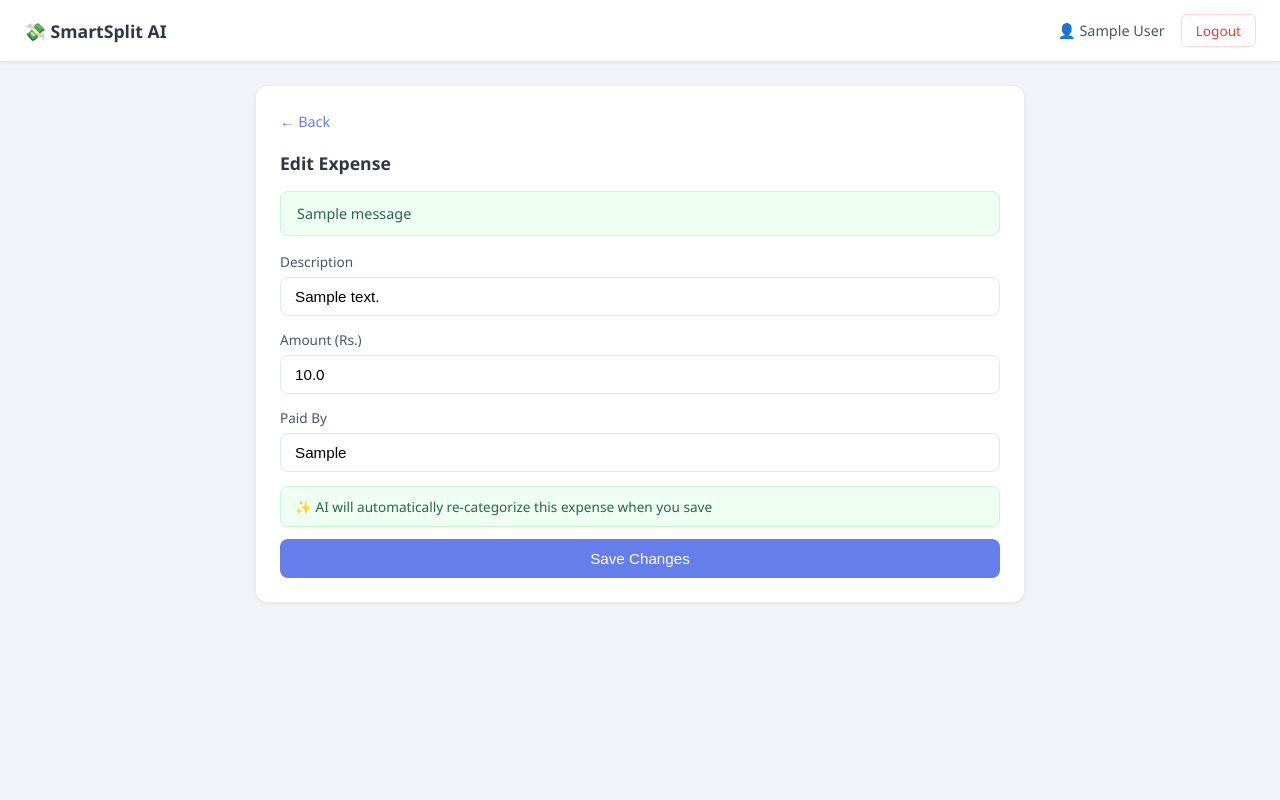
After one commit to ayush2854/smartsplit-ai, a Flask app: page /edit-expense/1 in a window 1280 px wide. The commit adds this page. Run offline with Flask 3, Linux system fonts and the light colour scheme; a user stored in the database is signed in; tables that the repository leaves empty hold one stand-in row (values such as "Sample post"); one stand-in notice (Sample message) is shown.

Commit message:
Phase 2: Add expense edit and delete with AI re-categorization

```diff
--- a/app.py
+++ b/app.py
@@ -209,6 +209,71 @@ def insights(group_id):
     ai_insight = get_spending_insights(expenses_list, grp['name'])
     return render_template('insights.html', group=grp, insight=ai_insight)
 
+@app.route('/edit-expense/<int:expense_id>', methods=['GET', 'POST'])
+@login_required
+def edit_expense(expense_id):
+    conn = get_connection()
+
+    # Get expense and verify it belongs to current user's group
+    expense = conn.execute('''
+        SELECT e.* FROM expenses e
+        JOIN groups g ON e.group_id = g.id
+        WHERE e.id = ? AND g.user_id = ?
+    ''', (expense_id, current_user.id)).fetchone()
+
+    if not expense:
+        conn.close()
+        flash('Expense not found.', 'error')
+        return redirect(url_for('index'))
+
+    if request.method == 'POST':
+        description = request.form['description']
+        amount = float(request.form['amount'])
+        paid_by = request.form['paid_by']
+
+        # Re-categorize with AI since description may have changed
+        category = categorize_expense(description, amount)
+
+        conn.execute('''
+            UPDATE expenses
+            SET description = ?, amount = ?, paid_by = ?, category = ?
+            WHERE id = ?
+        ''', (description, amount, paid_by, category, expense_id))
+        conn.commit()
+        conn.close()
+
+        flash('Expense updated successfully.', 'success')
+        return redirect(url_for('group', group_id=expense['group_id']))
+
+    conn.close()
+    return render_template('edit_expense.html', expense=expense)
+
+
+@app.route('/delete-expense/<int:expense_id>', methods=['POST'])
+@login_required
+def delete_expense(expense_id):
+    conn = get_connection()
+
+    # Verify expense belongs to current user's group
+    expense = conn.execute('''
+        SELECT e.* FROM expenses e
+        JOIN groups g ON e.group_id = g.id
+        WHERE e.id = ? AND g.user_id = ?
+    ''', (expense_id, current_user.id)).fetchone()
+
+    if not expense:
+        conn.close()
+        flash('Expense not found.', 'error')
+        return redirect(url_for('index'))
+
+    group_id = expense['group_id']
+    conn.execute('DELETE FROM expenses WHERE id = ?', (expense_id,))
+    conn.commit()
+    conn.close()
+
+    flash('Expense deleted.', 'success')
+    return redirect(url_for('group', group_id=group_id))
+
 if __name__ == '__main__':
     init_db()
     app.run(debug=True)
--- a/static/style.css
+++ b/static/style.css
@@ -345,3 +345,32 @@ body {
 }
 
 .empty-icon { font-size: 3rem; margin-bottom: 12px; }
+
+/* Action buttons */
+.action-btn {
+    padding: 4px 8px;
+    border-radius: 6px;
+    border: none;
+    cursor: pointer;
+    font-size: 0.85rem;
+    text-decoration: none;
+    display: inline-block;
+    margin-left: 4px;
+    transition: background 0.2s;
+}
+
+.edit-btn { background: #ebf8ff; color: #2b6cb0; }
+.edit-btn:hover { background: #bee3f8; }
+.delete-btn { background: #fff5f5; color: #c53030; }
+.delete-btn:hover { background: #fed7d7; }
+
+/* AI note */
+.ai-note {
+    background: #f0fff4;
+    border: 1px solid #c6f6d5;
+    color: #276749;
+    padding: 10px 14px;
+    border-radius: 8px;
+    font-size: 0.85rem;
+    margin-bottom: 12px;
+}
--- /dev/null
+++ b/templates/edit_expense.html
@@ -0,0 +1,55 @@
+<!DOCTYPE html>
+<html lang="en">
+<head>
+    <meta charset="UTF-8">
+    <meta name="viewport" content="width=device-width, initial-scale=1.0">
+    <title>Edit Expense — SmartSplit AI</title>
+    <link rel="stylesheet" href="{{ url_for('static', filename='style.css') }}">
+</head>
+<body>
+
+<nav class="navbar">
+    <div class="nav-brand">💸 SmartSplit AI</div>
+    <div class="nav-right">
+        <span class="nav-user">👤 {{ current_user.name }}</span>
+        <a href="/logout" class="nav-logout">Logout</a>
+    </div>
+</nav>
+
+<div class="container">
+    <div class="card">
+        <a href="javascript:history.back()" class="back-btn">← Back</a>
+        <h2 style="margin-top:12px">Edit Expense</h2>
+
+        {% with messages = get_flashed_messages(with_categories=true) %}
+            {% for category, message in messages %}
+            <div class="alert alert-{{ category }}">{{ message }}</div>
+            {% endfor %}
+        {% endwith %}
+
+        <form method="POST">
+            <div class="form-group">
+                <label>Description</label>
+                <input type="text" name="description"
+                    value="{{ expense['description'] }}" required>
+            </div>
+            <div class="form-group">
+                <label>Amount (Rs.)</label>
+                <input type="number" name="amount" step="0.01"
+                    value="{{ expense['amount'] }}" required>
+            </div>
+            <div class="form-group">
+                <label>Paid By</label>
+                <input type="text" name="paid_by"
+                    value="{{ expense['paid_by'] }}" required>
+            </div>
+            <div class="ai-note">
+                ✨ AI will automatically re-categorize this expense when you save
+            </div>
+            <button type="submit" class="btn">Save Changes</button>
+        </form>
+    </div>
+</div>
+
+</body>
+</html>
```
Also changed, not shown: templates/group.html (+10 -1 lines).
